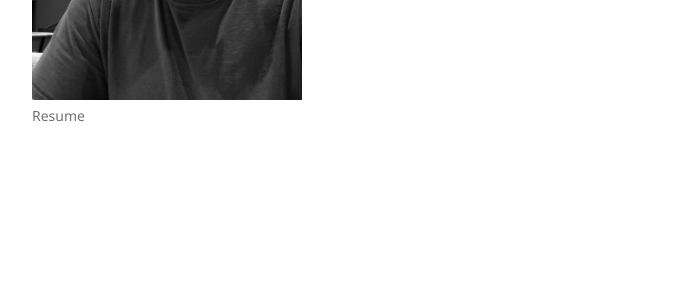
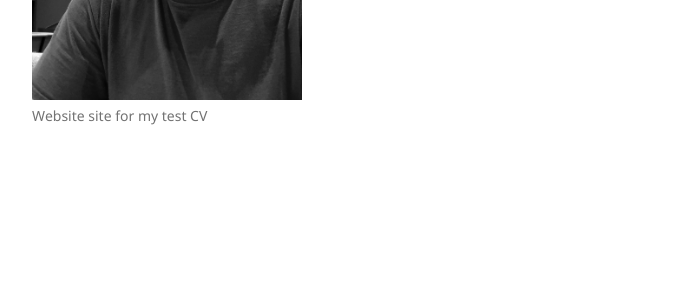
Before and after one commit to tewynkoop/TylerWynkoop, a Jekyll site: the page built from another-page.md, in a window 1280 px wide. Shown: the part 334-634 px from the top of the page, without its empty margins (178-871 px from the left). Built offline with Jekyll 4.4.1, drawn with Linux system fonts in a browser that asks for light colours; our own code applies the rules of GitHub Pages for plain Markdown files.

Commit message:
Update default.html

```diff
--- a/_layouts/default.html
+++ b/_layouts/default.html
@@ -21,7 +21,7 @@
           <img src="{{site.logo | relative_url}}" alt="Logo" />
         {% endif %}
 
-        <p>Resume</p>
+        <p>{{ site.description | default: site.github.project_tagline }}</p>
 
         <!-- {% if site.github.is_project_page %}
         <p class="view"><a href="{{ site.github.repository_url }}">View the Project on GitHub <small>{{ site.github.repository_nwo }}</small></a></p>
```
